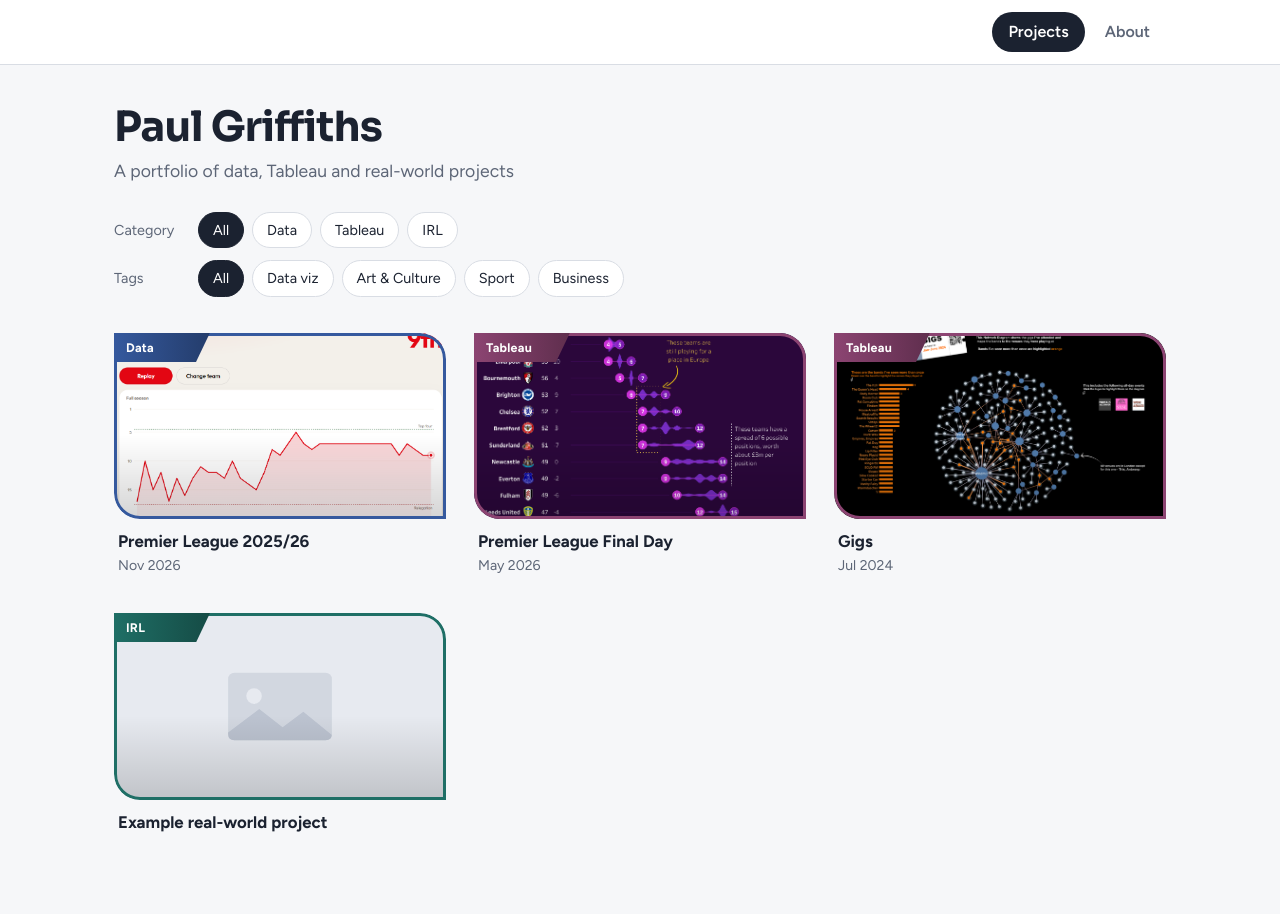
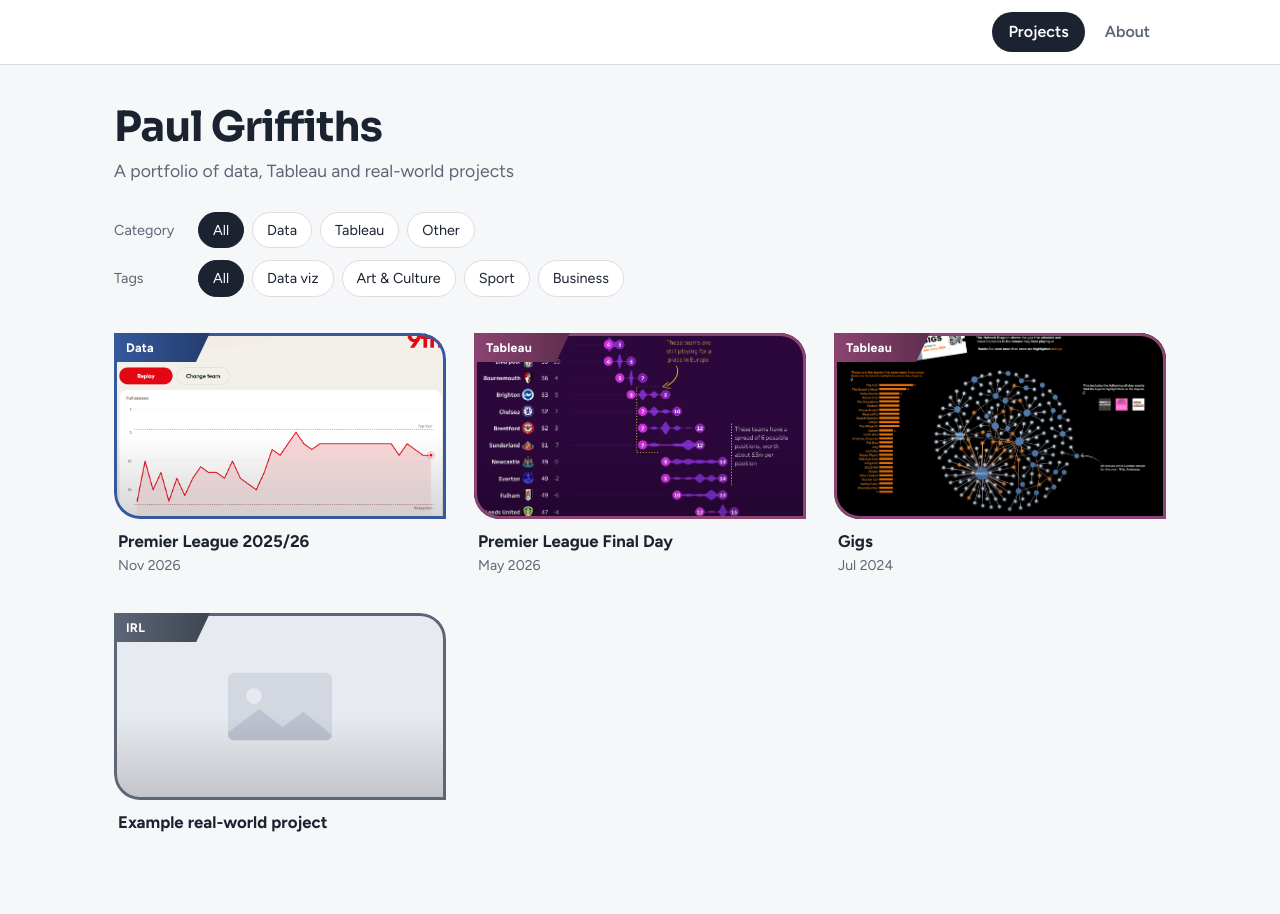
Before and after one commit to chalkboard-paul/chalkboard-paul.github.io, a Jekyll site: the page built from index.html, in a window 1280 px wide. Built offline with Jekyll 4.4.1, drawn with Linux system fonts in a browser that asks for light colours.

Commit message:
Replace 'IRL' category with 'Other'

```diff
--- a/_data/categories.yml
+++ b/_data/categories.yml
@@ -5,5 +5,5 @@
   color: "#35599e"
 - name: Tableau
   color: "#8c4472"
-- name: IRL
+- name: Other
   color: "#1f6f66"
```
